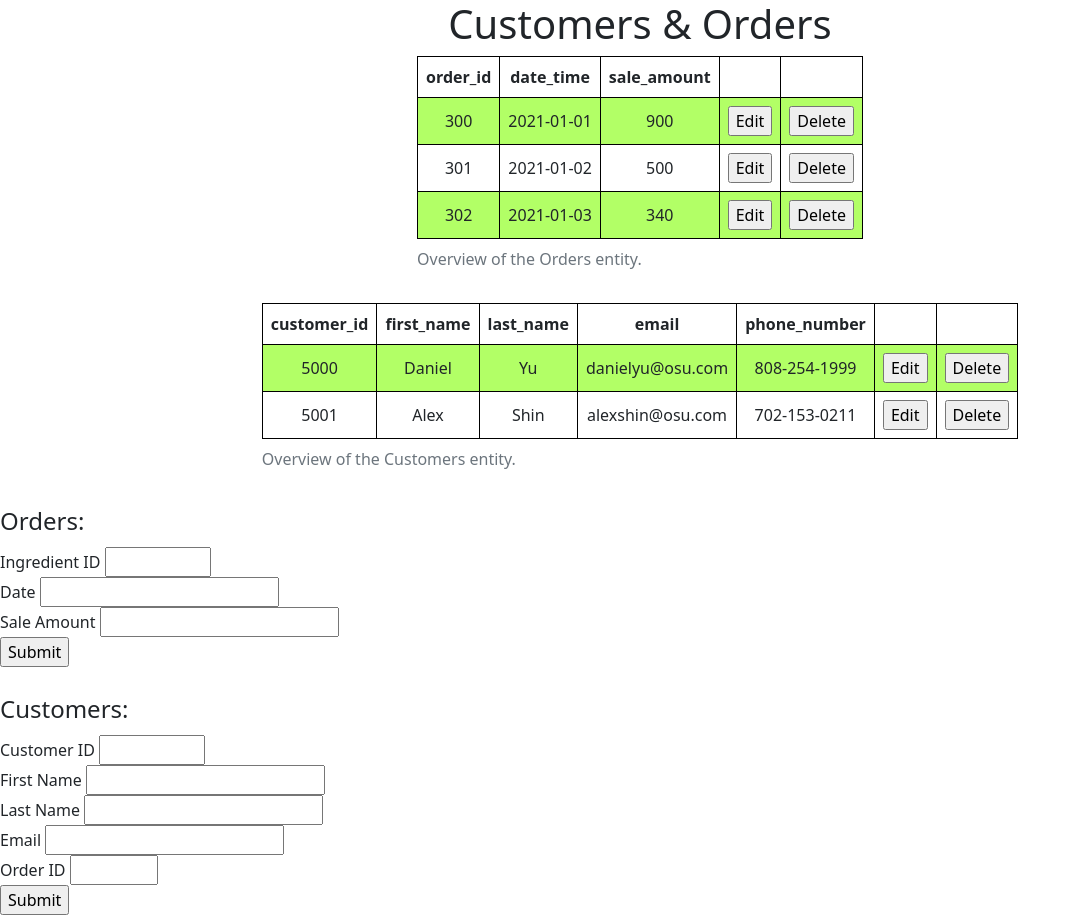
After one commit to yu-daniel/Two-Guys, a Flask app: page /orders-customers in a window 1280 px wide. The commit adds this page. Shown: the whole page, without its empty margins (0-1081 px from the left). Run offline with Flask 2, Linux system fonts and the light colour scheme.

Commit message:
added suppliers in the ingredients-suppliers page, and created the orders-customers page.

```diff
--- a/app.py
+++ b/app.py
@@ -1,6 +1,6 @@
 import os
 from flask import Flask, render_template, request
-from forms import EmployeeManagerForm, LocationForm, IngredientsForm
+from forms import EmployeeManagerForm, LocationForm, IngredientsForm, SuppliersForm, OrderForm, Customers
 
 app = Flask(__name__)
 
@@ -11,40 +11,80 @@ app.config['SECRET_KEY'] = '7cd4739b6ecbf78e2fb020b7f663a979'
 # dummy data
 headers = ['Name', 'Start Date', 'Vacation', 'Manager', 'Managed by', 'Location']
 data = [
-	['Alex Shin', '10/25/2011', 'Yes', 'No', 'Daniel Yu', 'LA'],
-	['Daniel Yu', '11/11/2004', 'No', 'Yes', 'None', 'LA']
+    ['Alex Shin', '10/25/2011', 'Yes', 'No', 'Daniel Yu', 'LA'],
+    ['Daniel Yu', '11/11/2004', 'No', 'Yes', 'None', 'LA']
 ]
 
 # Just some dummy data for Step 3
-
-column_headers = ("ingredients_id", "order_date", "ingredient_name", "ingredient_cost", "order_id")
-sample_values = (
+ingredient_headers = ("ingredients_id", "order_date", "ingredient_name", "ingredient_cost", "order_id", "", "")
+ingredient_values = (
     (1, "2021-01-01", "ground beef", 10, 101),
     (2, "2021-01-02", "buns", 5, 102),
     (3, "2021-01-03", "tomatoes", 5, 103),
     (4, "2021-01-04", "onions", 2, 104),
     (5, "2021-01-05", "ground beef", 10, 105),
-    (6, "2021-01-06", "ketchip", 2, 106),
+    (6, "2021-01-06", "ketchup", 2, 106),
 )
+
+supplier_headers = ("supplier_id", "supplier_name", "", "")
+supplier_values = (
+    (100, "Johnson Ville"),
+    (101, "Meat Industry")
+)
+
+order_headers = ("order_id", "date_time", "sale_amount", "", "")
+order_values = (
+    (300, "2021-01-01", 900),
+    (301, "2021-01-02", 500),
+    (302, "2021-01-03", 340)
+)
+
+customer_headers = ("customer_id", "first_name", "last_name", "email", "phone_number", "", "")
+customer_values = (
+    (5000, "Daniel", "Yu", "danielyu@osu.com", "808-254-1999"),
+    (5001, "Alex", "Shin", "alexshin@osu.com", "702-153-0211")
+)
+
 
 # route for the homepage (root) is defined, but it's html is just the base
 @app.route("/", methods=['GET', 'POST'])
 def index():
-	return render_template('index.html')
+    return render_template('index.html')
+
 
 @app.route("/people", methods=['GET', 'POST'])
 def people():
-	emp_man_form = EmployeeManagerForm()
-	loc_form = LocationForm()
-	return render_template('emp_loc.html', headers=headers, data=data, emp_man_form=emp_man_form, loc_form=loc_form)
+    emp_man_form = EmployeeManagerForm()
+    loc_form = LocationForm()
+    return render_template('emp_loc.html', headers=headers, data=data, emp_man_form=emp_man_form, loc_form=loc_form)
+
 
 # route for the ingredients & suppliers page
 @app.route("/ingredients-suppliers", methods=["GET", "POST"])
 def ingredients_suppliers():
-    form = IngredientsForm()
-    return render_template("ingredients_suppliers.html", title='Register', form=form,
-                           column_headers=column_headers, sample_values=sample_values)
+    ingredient_form = IngredientsForm()
+    supplier_form = SuppliersForm()
+
+    return render_template("ingredients_suppliers.html", title='Register', ingredient_form=ingredient_form,
+                           column_headers=ingredient_headers, sample_values=ingredient_values,
+                           supplier_headers=supplier_headers, supplier_values=supplier_values,
+                           supplier_form=supplier_form
+                           )
+
+
+@app.route("/orders-customers", methods=["GET", "POST"])
+def orders_customers():
+    order_form = OrderForm()
+    customer_form = Customers()
+
+    return render_template("orders_customers.html", title='Register', order_form=order_form,
+                           customer_form=customer_form, order_headers=order_headers, order_values=order_values,
+                           customer_headers=customer_headers, customer_values=customer_values
+                           )
+
+
+
 
 if __name__ == '__main__':
-	port = int(os.environ.get('PORT', 3001))
-	app.run(port=port)
+    port = int(os.environ.get('PORT', 3001))
+    app.run(port=port, debug=True)
--- a/forms.py
+++ b/forms.py
@@ -2,26 +2,51 @@ from flask_wtf import FlaskForm
 from wtforms import StringField, DateField, BooleanField, DecimalField, SubmitField, IntegerField
 from wtforms.validators import DataRequired, Length, NumberRange
 
+
 class EmployeeManagerForm(FlaskForm):
-	first_name = StringField('First Name', validators=[DataRequired()])
-	last_name = StringField('Last Name', validators=[DataRequired()])
-	start_date = DateField('Start Date', validators=[DataRequired()])
-	status = BooleanField('Vacation', validators=[DataRequired()])
-	manager = BooleanField('Manager', validators=[DataRequired()])
-	managed_by = StringField('Managed by', validators=[DataRequired()])
-	store = StringField('Store', validators=[DataRequired()])
-	add = SubmitField('Add Employee/Manager')
+    first_name = StringField('First Name', validators=[DataRequired()])
+    last_name = StringField('Last Name', validators=[DataRequired()])
+    start_date = DateField('Start Date', validators=[DataRequired()])
+    status = BooleanField('Vacation', validators=[DataRequired()])
+    manager = BooleanField('Manager', validators=[DataRequired()])
+    managed_by = StringField('Managed by', validators=[DataRequired()])
+    store = StringField('Store', validators=[DataRequired()])
+    add = SubmitField('Add Employee/Manager')
+
 
 class LocationForm(FlaskForm):
-	city = StringField('City', validators=[DataRequired()])
-	state = StringField('State', validators=[DataRequired()])
-	zip_code = DecimalField('Zip Code', validators=[DataRequired()])
-	add = SubmitField('Add Location')
+    city = StringField('City', validators=[DataRequired()])
+    state = StringField('State', validators=[DataRequired()])
+    zip_code = DecimalField('Zip Code', validators=[DataRequired()])
+    add = SubmitField('Add Location')
+
 
 class IngredientsForm(FlaskForm):
-	ingredient_id = IntegerField('Ingredient ID', validators = [DataRequired(), NumberRange(min=1, max=1000)])
-	order_date = IntegerField('Order Date', validators = [DataRequired(), NumberRange(min=1, max=10)])
-	ingredient_name = StringField('Ingredient Name', validators = [DataRequired(), Length(min=1, max=50)])
-	ingredient_cost = IntegerField('Ingredient ID', validators = [DataRequired()])
-	order_id = IntegerField('Order ID', validators = [DataRequired(), NumberRange(min=1, max=1000)])
-	submit = SubmitField('Submit')
+    ingredient_id = IntegerField('Ingredient ID', validators=[DataRequired(), NumberRange(min=1, max=1000)])
+    order_date = IntegerField('Order Date', validators=[DataRequired(), NumberRange(min=1, max=10)])
+    ingredient_name = StringField('Ingredient Name', validators=[DataRequired(), Length(min=1, max=50)])
+    ingredient_cost = IntegerField('Ingredient ID', validators=[DataRequired()])
+    order_id = IntegerField('Order ID', validators=[DataRequired(), NumberRange(min=1, max=1000)])
+    submit = SubmitField('Submit')
+
+
+class SuppliersForm(FlaskForm):
+    supplier_id = IntegerField('Supplier ID', validators=[DataRequired(), NumberRange(min=1, max=1000)])
+    supplier_name = StringField('Supplier Name', validators=[DataRequired(), Length(min=1, max=50)])
+    submit = SubmitField('Submit')
+
+
+class OrderForm(FlaskForm):
+    order_id = IntegerField('Ingredient ID', validators=[DataRequired(), NumberRange(min=1, max=1000)])
+    date_time = StringField('Date', validators=[DataRequired(), NumberRange(min=1, max=10)])
+    sale_amount = IntegerField('Sale Amount', validators=[DataRequired()])
+    submit = SubmitField('Submit')
+
+
+class Customers(FlaskForm):
+    customer_id = IntegerField('Customer ID', validators=[DataRequired(), NumberRange(min=1, max=1000)])
+    first_name = StringField('First Name', validators=[DataRequired(), Length(min=1, max=50)])
+    last_name = IntegerField('Last Name', validators=[DataRequired(), Length(min=1, max=50)])
+    email = StringField('Email', validators=[DataRequired()])
+    phone_number = IntegerField('Order ID', validators=[DataRequired(), NumberRange(min=1, max=20)])
+    submit = SubmitField('Submit')
--- a/static/css/styles.css
+++ b/static/css/styles.css
@@ -7,6 +7,26 @@ td, th {
     padding: 0.5rem;
 }
 
+table,
+th {
+    border: 1px solid rgb(0, 0, 0);
+}
+
+table,
+td {
+    border: 1px solid rgb(0, 0, 0);
+}
+
 tr:nth-child(even){
 	background-color: #B2FF66;
 }
+
+.center {
+	margin-left: auto;
+	margin-right: auto;
+	/*border: 1px solid rgb(0, 0, 0);*/
+}
+
+.header1 {
+	text-align: center;
+}
--- /dev/null
+++ b/templates/orders_customers.html
@@ -0,0 +1,118 @@
+{% extends "base.html" %}
+{% block title %}Orders & Customers{% endblock %}
+{% block content %}
+<h1 class="header1">Customers & Orders</h1>
+<table class="center">
+	<caption>Overview of the Orders entity.</caption>
+	<thead>
+		<tr>
+			{% for title in order_headers %}
+			<th>{{ title }}</th>
+			{% endfor %}
+		</tr>
+	</thead>
+	<tbody>
+		<tr>
+		{% for set in order_values %}
+		<tr>
+			{% for value in set %}
+			<td>{{ value }}</td>
+			{% endfor %}
+			<td>
+				<input type="button" value="Edit">
+			</td>
+			<td>
+				<input type="button" value="Delete">
+			</td>
+		</tr>
+		{% endfor %}
+	</tr>
+	</tbody>
+</table>
+<br>
+<table class="center">
+	<caption>Overview of the Customers entity.</caption>
+	<thead>
+		<tr>
+			{% for title in customer_headers %}
+			<th>{{ title }}</th>
+			{% endfor %}
+		</tr>
+	</thead>
+	<tbody>
+		<tr>
+		{% for set in customer_values %}
+		<tr>
+			{% for value in set %}
+			<td>{{ value }}</td>
+			{% endfor %}
+			<td>
+				<input type="button" value="Edit">
+			</td>
+			<td>
+				<input type="button" value="Delete">
+			</td>
+		</tr>
+		{% endfor %}
+	</tr>
+	</tbody>
+</table>
+<br>
+<div>
+	<form action="#" method="POST">
+		{{ order_form.hidden_tag() }}
+		<fieldset>
+			<legend>Orders:</legend>
+			<div>
+				{{ order_form.order_id.label }}
+				{{ order_form.order_id }}
+			</div>
+			<div>
+				{{ order_form.date_time.label }}
+				{{ order_form.date_time }}
+			</div>
+			<div>
+				{{ order_form.sale_amount.label }}
+				{{ order_form.sale_amount }}
+			</div>
+			<div>
+				{{ order_form.submit }}
+			</div>
+		</fieldset>
+	</form>
+</div>
+<br>
+<div>
+	<form action="#" method="POST">
+		{{ customer_form.hidden_tag() }}
+		<fieldset>
+			<legend>Customers:</legend>
+			<div>
+				{{ customer_form.customer_id.label }}
+				{{ customer_form.customer_id }}
+			</div>
+			<div>
+				{{ customer_form.first_name.label }}
+				{{ customer_form.first_name }}
+			</div>
+			<div>
+				{{ customer_form.last_name.label }}
+				{{ customer_form.last_name }}
+			</div>
+			<div>
+				{{ customer_form.email.label }}
+				{{ customer_form.email }}
+			</div>
+			<div>
+				{{ customer_form.phone_number.label }}
+				{{ customer_form.phone_number }}
+			</div>
+			<div>
+				{{ customer_form.submit }}
+			</div>
+		</fieldset>
+	</form>
+</div>
+
+
+{% endblock %}
```
Also changed, not shown: templates/ingredients_suppliers.html (+76 -26 lines), templates/orders_customers.py (added, +62 -0 lines).
